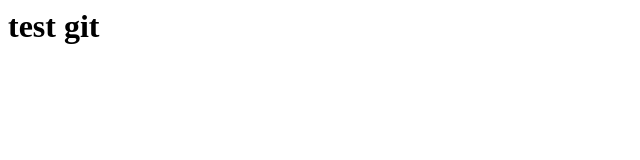
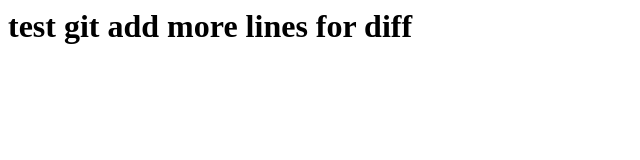
Before and after one commit to Kusala177/firstgitrepo, a plain HTML site: page index.html in a window 1280 px wide. Shown: the whole page, without its empty margins (0-640 px from the left). Drawn offline with Linux system fonts and the light colour scheme.

Commit message:
completed the first code

```diff
--- a/index.html
+++ b/index.html
@@ -1,5 +1,5 @@
 <html>
 	<body>
-		<h1> test git</h1>
+		<h1> test git add more lines for diff </h1>
 	</body>
 </html>
```
